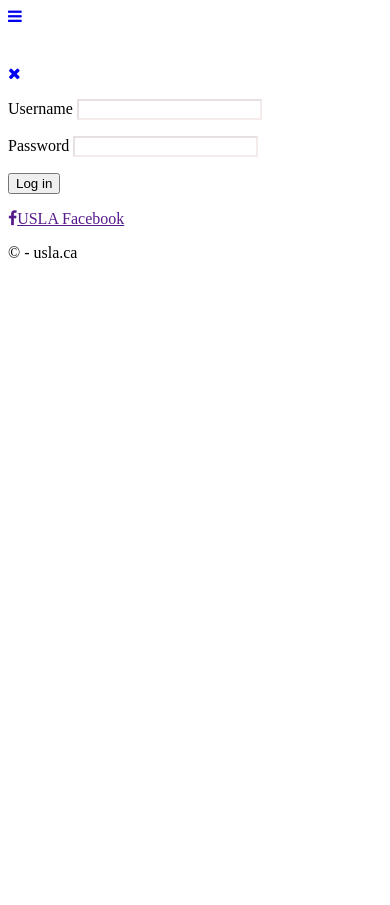
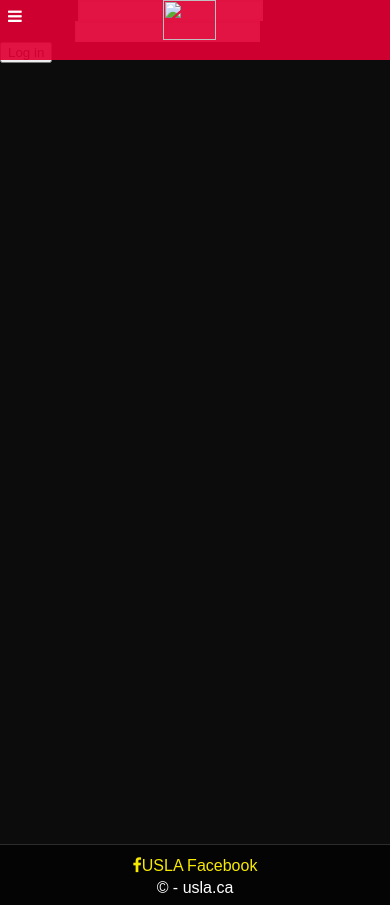
Before and after one commit to virsunen/usla2018, a Django app: template app/templates/admin/logout.html in a window 390 px wide. Before the commit the page ends 258 px from the top, so only its background shows below. Run offline with Django 3.2, Linux system fonts and the light colour scheme; the template is opened without the code that fills it, so the values that code supplies are empty; parts of the project's set-up code (start-up, migrations or seed data) failed here and were passed over; some libraries are stand-ins or nearby versions.

Commit message:
UI Fixes Pt 2

```diff
--- a/app/models.py
+++ b/app/models.py
@@ -268,7 +268,7 @@ class UslaPerson(models.Model):
         """
 
 
-        img_path = os.path.realpath(settings.MEDIA_ROOT) + "\\images\\usla_membership\\" + str(self.user.id) + "\\family_icons\\" +os.path.basename(self.image.name)
+        img_path = os.path.realpath(settings.MEDIA_ROOT) + "/images/usla_membership/" + str(self.user.id) + "/family_icons/" +os.path.basename(self.image.name)
         thumb_path = str('thumb_') + os.path.basename(self.image.name)
         thumbnail_resize(self, thumb_path,  img_path)
 
--- a/app/static/app/content/site.css
+++ b/app/static/app/content/site.css
@@ -1765,7 +1765,7 @@ footer img {
         padding: 0;
 
         height: 40px;
-        margin-left: calc(50% - 36px);
+        margin-left: calc(50% - 52px);
     }
 
     .header {
@@ -2116,7 +2116,7 @@ footer img {
         font-size: 12px;
     }
     .header_text {
-        margin-left: calc(50% - 36px);
+        margin-left: calc(50% - 52px);
     }
 
     .events_nav_btn a, .events_nav_btn i, .events_nav_btn_sel a, .events_nav_btn_sel i {
--- a/templates/layout.html
+++ b/templates/layout.html
@@ -6,11 +6,11 @@
     <title>{{ title }}</title>
     {% load staticfiles %}
     <link rel="stylesheet" href="{% static 'app/fonts/font-awesome/css/font-awesome.min.css' %}" />
+    <link rel="stylesheet" type="text/css" href="{% static 'app/content/site.css' %}" />
     <link rel="stylesheet" type="text/css" href="{% static 'app/content/usla_admin.css' %}" />
     <link rel="stylesheet" type="text/css" href="{% static 'app/content/gallery.css' %}" />
     <link rel="shortcut icon" type="image/png" href="{% static '/favicon.ico' %}" />
     <link href="https://fonts.googleapis.com/css?family=Lato" rel="stylesheet">
-
 </head>
 
 <body>
@@ -31,7 +31,7 @@
                 </div>
                 {% else %}
                 <div class="header_btn">
-                <a href="#" onclick="openMenu();" id="navMenu"><i class="fa fa-navicon"></i></a>
+                <a href="#" onclick="openMenu();" id="navMenu"><i class="fa fa-bars"></i></a>
                 </div>
                 {% endif %}
 
```
